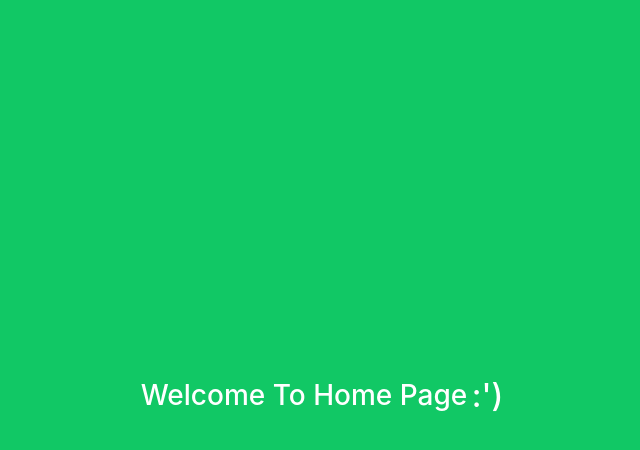
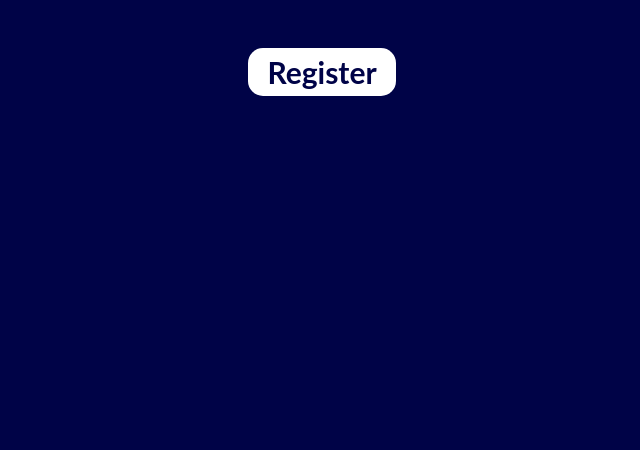
Before and after one commit to mohnishlokhande/InOut-2020, a React (Create React App) app: page / in a window 1280 px wide. Shown: the top 450 px of the page, without its empty margins (318-958 px from the left). Built offline with nearby package versions, Linux system fonts and the light colour scheme.

Commit message:
my first commit (test)

```diff
--- a/src/component/HomePg/HomePg.css
+++ b/src/component/HomePg/HomePg.css
@@ -1,9 +1,31 @@
 
-.cardho{
+.outerdivHome{
     color: #ffffff;
-    background-color: #11C865;
+    background-color: #000347;
     display: flex;
     align-items: center;
-    justify-content: center;
+    /* justify-content: center; */
     height: 100vh;
+    flex-direction: column;
 }
+.cardho{
+    width: 100%;
+    /* height: 100%; */
+}
+.cardho img{
+    width: 100%;
+}
+.registerbtn{
+    cursor: pointer;
+    background-color: white;
+    border: none;
+    border-radius: 15px;
+    font-family: Lato;
+    font-style: normal;
+    font-weight: bold;
+    font-size: 30px;
+    padding: 0px 19px;
+    line-height: 48px;
+    outline: none !important;
+    color:#000347;
+}
--- a/src/component/HomePg/HomePg.js
+++ b/src/component/HomePg/HomePg.js
@@ -1,16 +1,16 @@
 import React, {Component} from 'react';
 import './HomePg.css';
-
+import Car from '../Image/homeCar.png'
 class Home extends Component{
 
     render(){
         return(
-            <div>
+            <div className="outerdivHome">
                 <div className="cardho">
-                    <h3>Welcome To Home Page </h3>&nbsp;
-                    <br/>
-                    <h2>:')</h2>
+                    {/* <img src={Car} alt="car" /> */}
                 </div>
+                <br /><br />
+                <button className="registerbtn"> Register</button>
             </div>
         );
     }
```
Also changed, not shown: src/component/Image/car.png (added), src/component/Image/homeCar.png (added).
